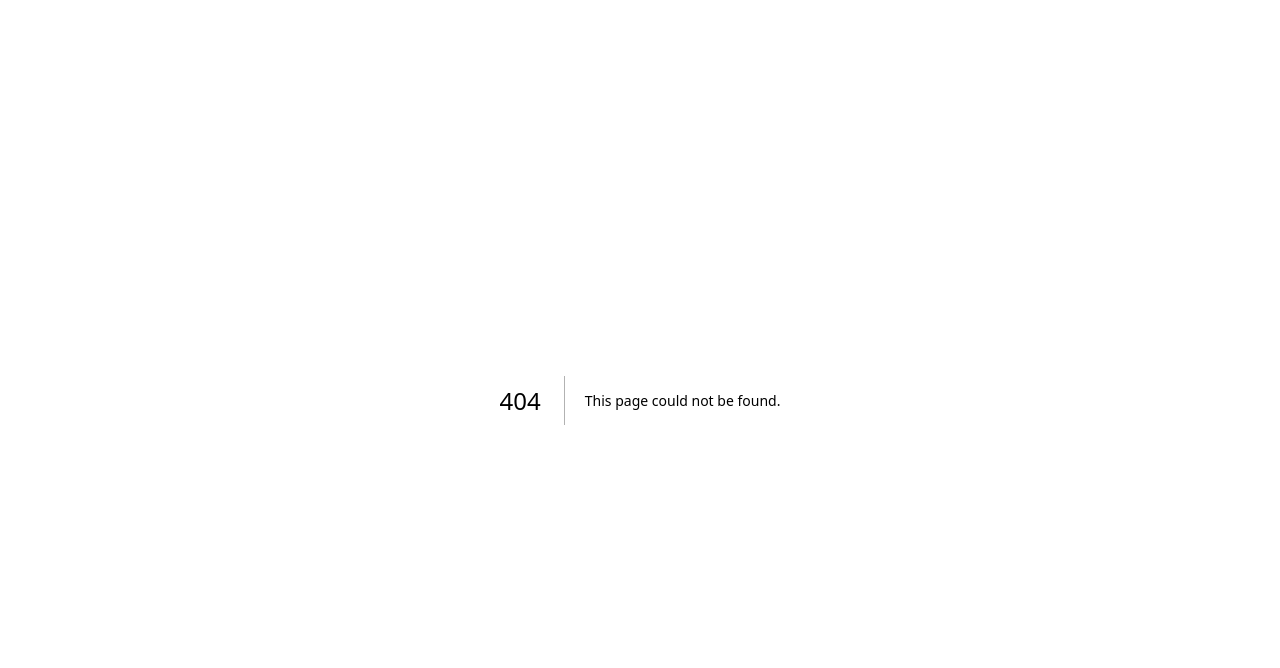
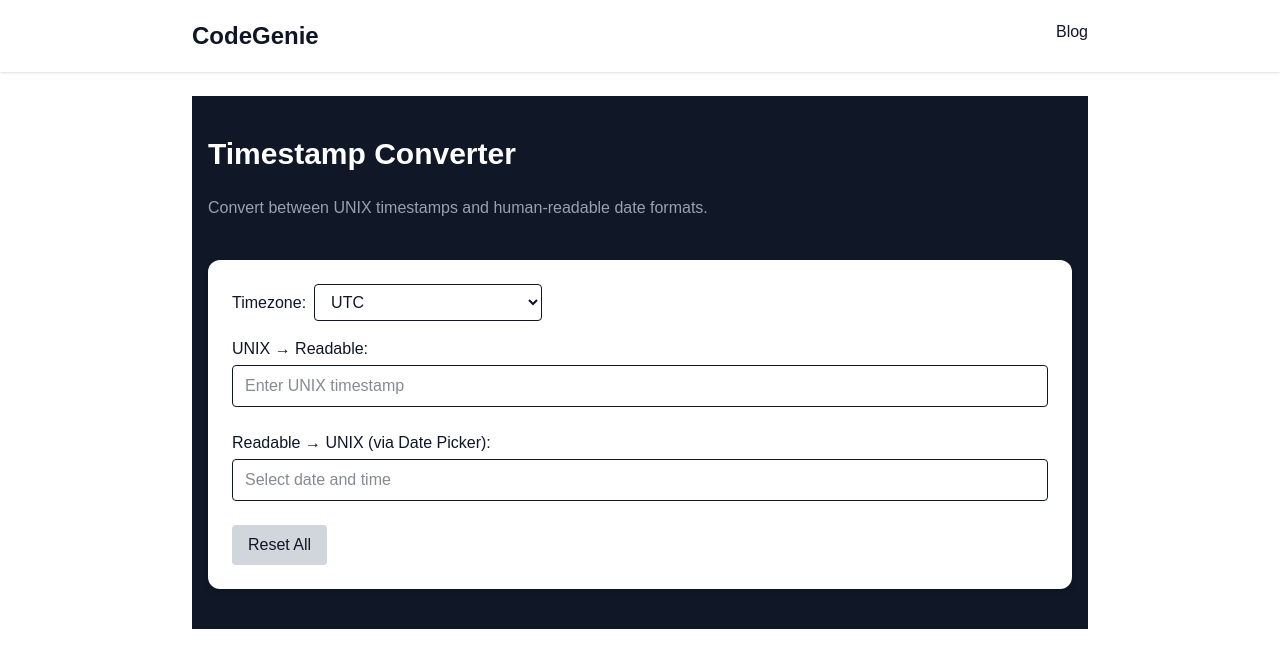
Before and after one commit to krashoka/codegenie, a Next.js app: page /tools/timestamp-converter in a window 1280 px wide. Before the commit this address had no page. Shown: the top 668 px of the page. Built offline with nearby package versions, Linux system fonts and the light colour scheme.

Commit message:
timestamp converter added

```diff
--- a/package.json
+++ b/package.json
@@ -9,10 +9,12 @@
     "lint": "next lint"
   },
   "dependencies": {
+    "dayjs": "^1.11.13",
     "lorem-ipsum": "^2.0.8",
     "lucide-react": "^0.534.0",
     "next": "15.4.5",
     "react": "19.1.0",
+    "react-datepicker": "^8.4.0",
     "react-dom": "19.1.0",
     "react-syntax-highlighter": "^15.6.1"
   },
--- a/src/app/page.tsx
+++ b/src/app/page.tsx
@@ -1,6 +1,5 @@
 import Header from "@/components/Header";
 import ToolCard from "@/components/ToolCard";
-import Link from "next/link";
 
 export default function Home() {
   return (
@@ -22,7 +21,7 @@ export default function Home() {
           <ToolCard title="Base64 Encoder/Decoder" description="Encode or decode Base64 strings easily." navigationLink="#"/>
           <ToolCard title="Lorem Ipsum Generator" description="Quickly generate placeholder text." navigationLink="/tools/lorem-ipsum-generator"/>
           <ToolCard title="Case Converter" description="Convert text to uppercase, lowercase, and more." navigationLink="#"/>
-          <ToolCard title="Timestamp Converter" description="Convert UNIX timestamps to readable formats." navigationLink="#"/>
+          <ToolCard title="Timestamp Converter" description="Convert between UNIX timestamps and human-readable date formats." navigationLink="/tools/timestamp-converter"/>
         </section>
       </main>
     </div>
--- /dev/null
+++ b/src/app/tools/timestamp-converter/page.tsx
@@ -0,0 +1,186 @@
+"use client";
+
+import { useEffect, useState } from "react";
+import dayjs from "dayjs";
+import utc from "dayjs/plugin/utc";
+import timezone from "dayjs/plugin/timezone";
+import Header from "@/components/Header";
+import DatePicker from "react-datepicker";
+import "react-datepicker/dist/react-datepicker.css";
+import { CheckCheck, Copy } from "lucide-react";
+
+dayjs.extend(utc);
+dayjs.extend(timezone);
+
+export default function TimestampConverter() {
+  const [unix, setUnix] = useState("");
+  const [readable, setReadable] = useState("");
+  const [readableDate, setReadableDate] = useState<Date | null>(null);
+  const [convertedUnix, setConvertedUnix] = useState("");
+  const [timezoneValue, setTimezoneValue] = useState("UTC");
+  const [copiedField, setCopiedField] = useState<"readable" | "unix" | null>(
+    null
+  );
+
+  // Auto-detect user's timezone
+  useEffect(() => {
+    // Recalculate readable from UNIX timestamp
+    const num = parseInt(unix);
+    if (!isNaN(num)) {
+      const converted = dayjs
+        .unix(num)
+        .tz(timezoneValue)
+        .format("YYYY-MM-DD HH:mm:ss");
+      setReadable(converted);
+    }
+
+    // Recalculate UNIX timestamp from readable date
+    if (readableDate) {
+      const ts = dayjs(readableDate).tz(timezoneValue).unix();
+      setConvertedUnix(ts.toString());
+    }
+  }, [timezoneValue]); // Runs every time timezone changes
+
+  const handleUnixChange = (e: React.ChangeEvent<HTMLInputElement>) => {
+    const ts = e.target.value;
+    setUnix(ts);
+
+    const num = parseInt(ts);
+    if (!isNaN(num)) {
+      const converted = dayjs
+        .unix(num)
+        .tz(timezoneValue)
+        .format("YYYY-MM-DD HH:mm:ss");
+      setReadable(converted);
+    } else {
+      setReadable("");
+    }
+  };
+
+  const handleDateChange = (date: Date | null) => {
+    setReadableDate(date);
+    if (date) {
+      const ts = dayjs(date).tz(timezoneValue).unix();
+      setConvertedUnix(ts.toString());
+    } else {
+      setConvertedUnix("");
+    }
+  };
+
+  const handleReset = () => {
+    setUnix("");
+    setReadable("");
+    setReadableDate(null);
+    setConvertedUnix("");
+  };
+
+  const handleCopy = (text: string, field: "readable" | "unix") => {
+    navigator.clipboard.writeText(text);
+    setCopiedField(field);
+    setTimeout(() => setCopiedField(null), 2000); // Reset after 2 seconds
+  };
+
+  return (
+    <>
+      <Header />
+      <main className="max-w-4xl mx-auto px-4 py-10 bg-gray-900">
+        <h1 className="text-3xl font-bold text-white mb-6">
+          Timestamp Converter
+        </h1>
+        <p className="text-gray-400">
+          Convert between UNIX timestamps and human-readable date formats.
+        </p>
+        <div className="max-w-4xl mx-auto mt-10 bg-white p-6 rounded-xl shadow-md text-[#0f1628]">
+          <div className="mb-4">
+            <label className="font-medium mr-2">Timezone:</label>
+            <select
+              value={timezoneValue}
+              onChange={(e) => setTimezoneValue(e.target.value)}
+              className="border rounded px-3 py-2"
+            >
+              <option value="Asia/Kolkata">Asia/Kolkata (IST)</option>
+              <option value="UTC">UTC</option>
+              <option value="America/New_York">America/New_York (EST)</option>
+              <option value="Europe/London">Europe/London (GMT)</option>
+              <option value="Asia/Tokyo">Asia/Tokyo (JST)</option>
+            </select>
+          </div>
+
+          <div className="mb-6">
+            <label className="font-medium block mb-1">UNIX → Readable:</label>
+            <input
+              type="text"
+              value={unix}
+              onChange={handleUnixChange}
+              placeholder="Enter UNIX timestamp"
+              className="w-full border rounded px-3 py-2"
+            />
+            {readable && (
+              <div className="bg-gray-100 mt-3 p-3 rounded flex justify-between items-center">
+                <span>
+                  <strong>Readable:</strong> {readable}
+                </span>
+                <button
+                  onClick={() => handleCopy(readable, "readable")}
+                  className="ml-4"
+                >
+                  {/* <Copy size={16} /> */}
+                  {copiedField === "readable" ? (
+                    <CheckCheck size={16} />
+                  ) : (
+                    <Copy size={16} />
+                  )}
+                </button>
+              </div>
+            )}
+          </div>
+
+          <div className="mb-6">
+            <label className="font-medium block mb-1">
+              Readable → UNIX (via Date Picker):
+            </label>
+            <div className="w-full border rounded ">
+              <DatePicker
+                selected={readableDate}
+                onChange={handleDateChange}
+                showTimeSelect
+                timeFormat="HH:mm"
+                timeIntervals={1}
+                timeCaption="Time"
+                dateFormat="yyyy-MM-dd HH:mm:ss"
+                placeholderText="Select date and time"
+                customInput={
+                  <input className="px-3 py-2 w-full outline-none focus:border-none focus:ring-0" />
+                }
+              />
+            </div>
+            {convertedUnix && (
+              <div className="bg-gray-100 mt-3 p-3 rounded flex justify-between items-center">
+                <span>
+                  <strong>UNIX Timestamp:</strong> {convertedUnix}
+                </span>
+                <button
+                  onClick={() => handleCopy(convertedUnix, "unix")}
+                  className="ml-4"
+                >
+                  {copiedField === "unix" ? (
+                    <CheckCheck size={16} />
+                  ) : (
+                    <Copy size={16} />
+                  )}
+                </button>
+              </div>
+            )}
+          </div>
+
+          <button
+            onClick={handleReset}
+            className="bg-gray-300 text-[#0f1628] px-4 py-2 rounded hover:bg-gray-400"
+          >
+            Reset All
+          </button>
+        </div>
+      </main>
+    </>
+  );
+}
```
Also changed, not shown: 1 other file (tests, documents, lock files or other folders).
